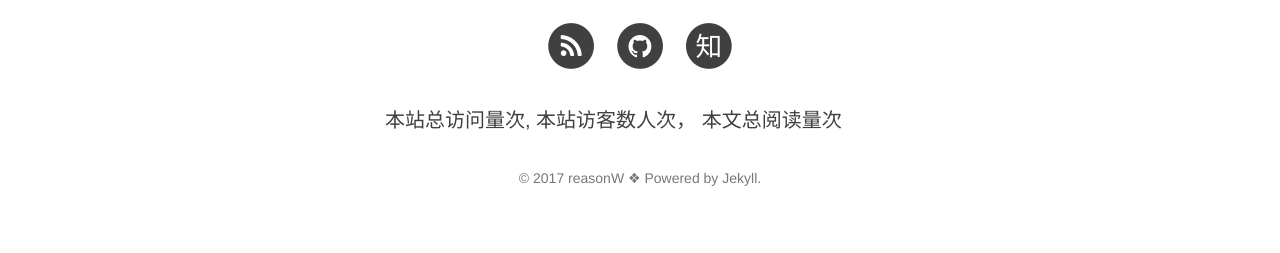
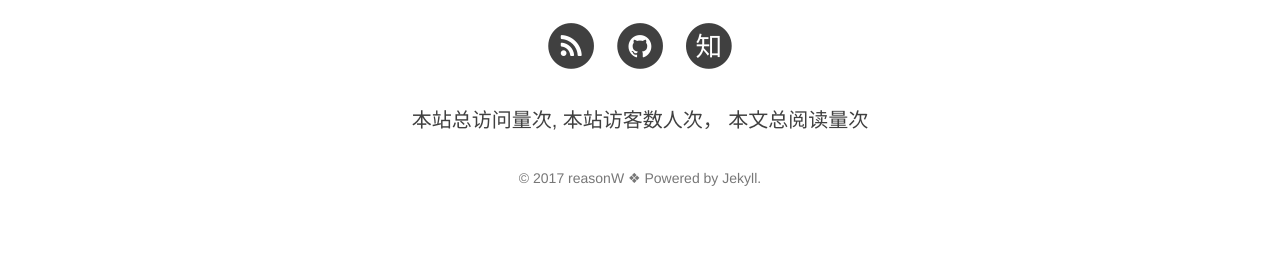
Before and after one commit to Skylar95/Skylar95, a Jekyll site: the page built from index.html, in a window 1280 px wide. Shown: the part 1548-1801 px from the top of the page. Built offline with Jekyll 4.4.1, drawn with Linux system fonts in a browser that asks for light colours; nearby versions of some CDN libraries; the list of posts is cut into pages by our own code; comment, search, counter and statistics services are not loaded.

Commit message:
update right bar content

```diff
--- a/_includes/footer.html
+++ b/_includes/footer.html
@@ -73,9 +73,10 @@
 
                 </ul>
                 <p>
-                &emsp;&emsp;&emsp;&emsp;&emsp;&emsp;本站总访问量<span id="busuanzi_value_site_pv"></span>次,
+                <center>本站总访问量<span id="busuanzi_value_site_pv"></span>次,
                 本站访客数<span id="busuanzi_value_site_uv"></span>人次，
                 本文总阅读量<span id="busuanzi_value_page_pv"></span>次
+                </center>
                 </p>
                 <p class="copyright text-muted">
                 &copy; {{ site.time | date: '%Y' }} {{ site.owner.name }} ❖ Powered by Jekyll.
```
